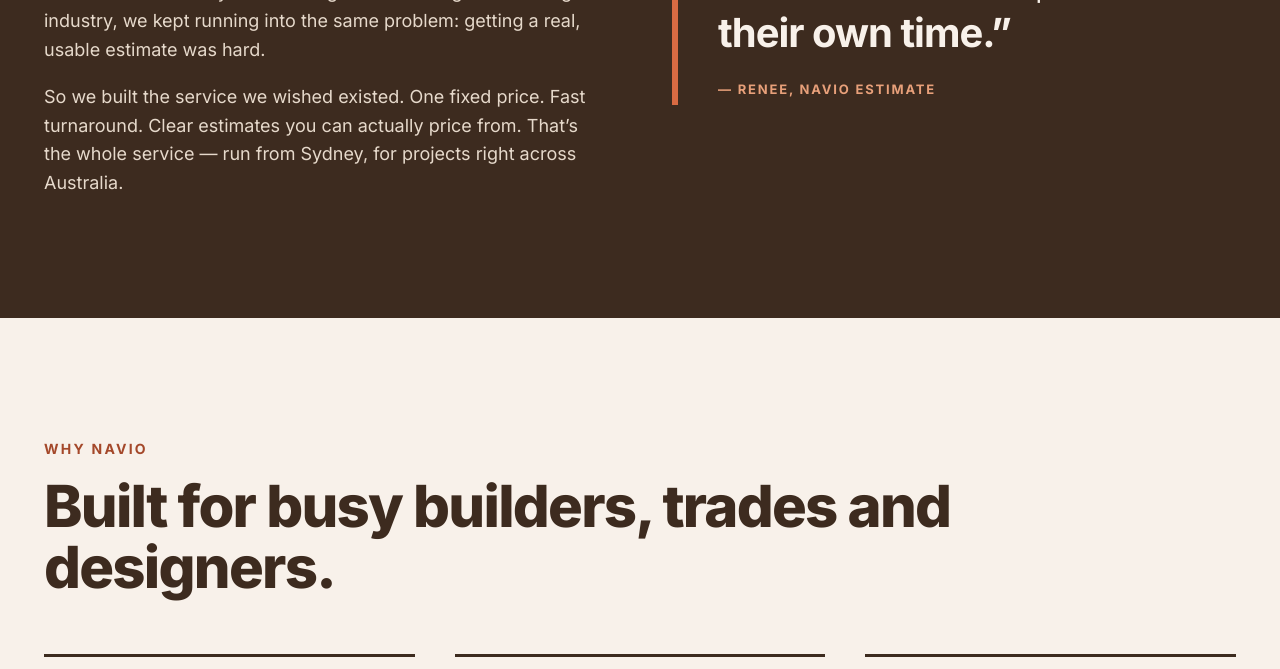
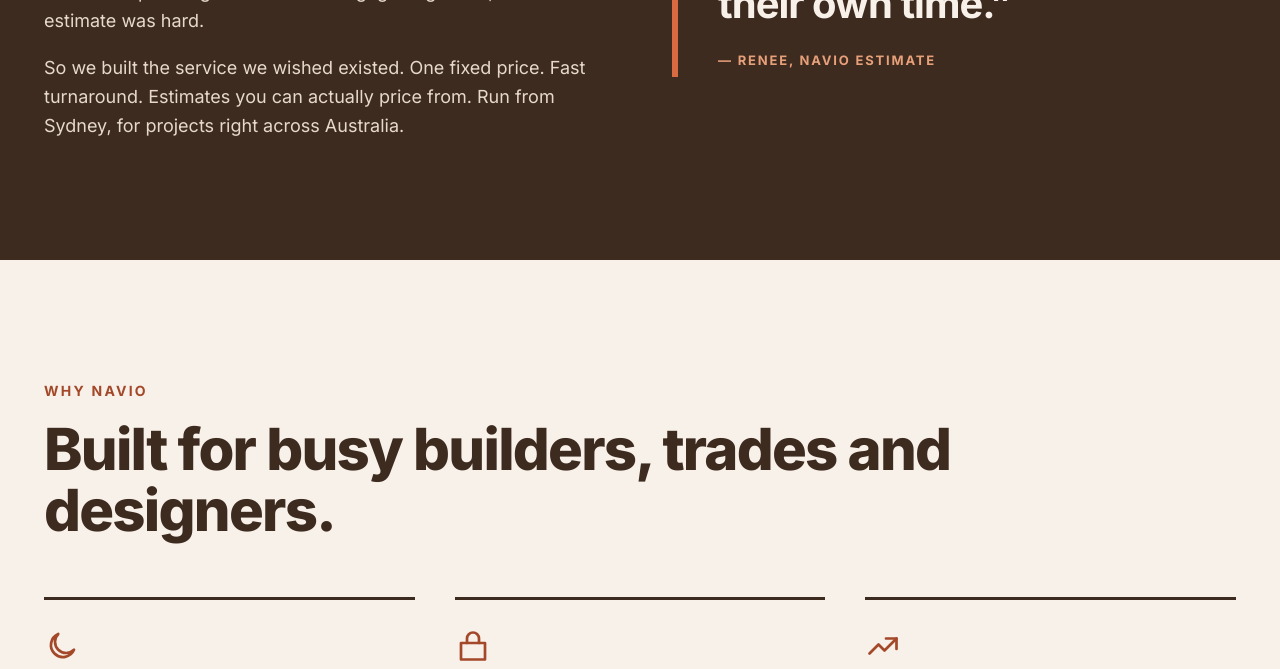
Before and after one commit to NavioEstimator/navio-website, a plain HTML site: page public/about/index.html in a window 1280 px wide. Shown: the part 431-1100 px from the top of the page. Drawn offline with Linux system fonts and the light colour scheme; a script that the page names is missing.

Commit message:
Rewrite 'Why we started' copy on About page
Co-Authored-By: Claude Fable 5.2 <noreply@anthropic.com>
Claude-Session: https://claude.ai/code/session_01Pqc1ERniTwcyESnRU7CzB4

```diff
--- a/public/about/index.html
+++ b/public/about/index.html
@@ -351,8 +351,8 @@ footer{background:var(--dark);color:#E6D9CB;font-size:16px}
 <div>
 <span class="eyebrow">Why we started</span>
 <h1 style="font-size:clamp(36px,4.6vw,58px)">A real estimate shouldn’t be this hard to get.</h1>
-<p>After more than two years working in the building and housing industry, we kept running into the same problem: getting a real, usable estimate was hard.</p>
-<p>So we built the service we wished existed. One fixed price. Fast turnaround. Clear estimates you can actually price from. That’s the whole service — run from Sydney, for projects right across Australia.</p>
+<p>Builders kept telling us the same thing: getting a real, usable estimate was hard.</p>
+<p>So we built the service we wished existed. One fixed price. Fast turnaround. Estimates you can actually price from. Run from Sydney, for projects right across Australia.</p>
 </div>
 <figure class="reveal"><blockquote>“Most owners find that one late night of pricing already costs more than $320 in their own time.”</blockquote><figcaption>— Renee, Navio Estimate</figcaption></figure>
 </div>
```
